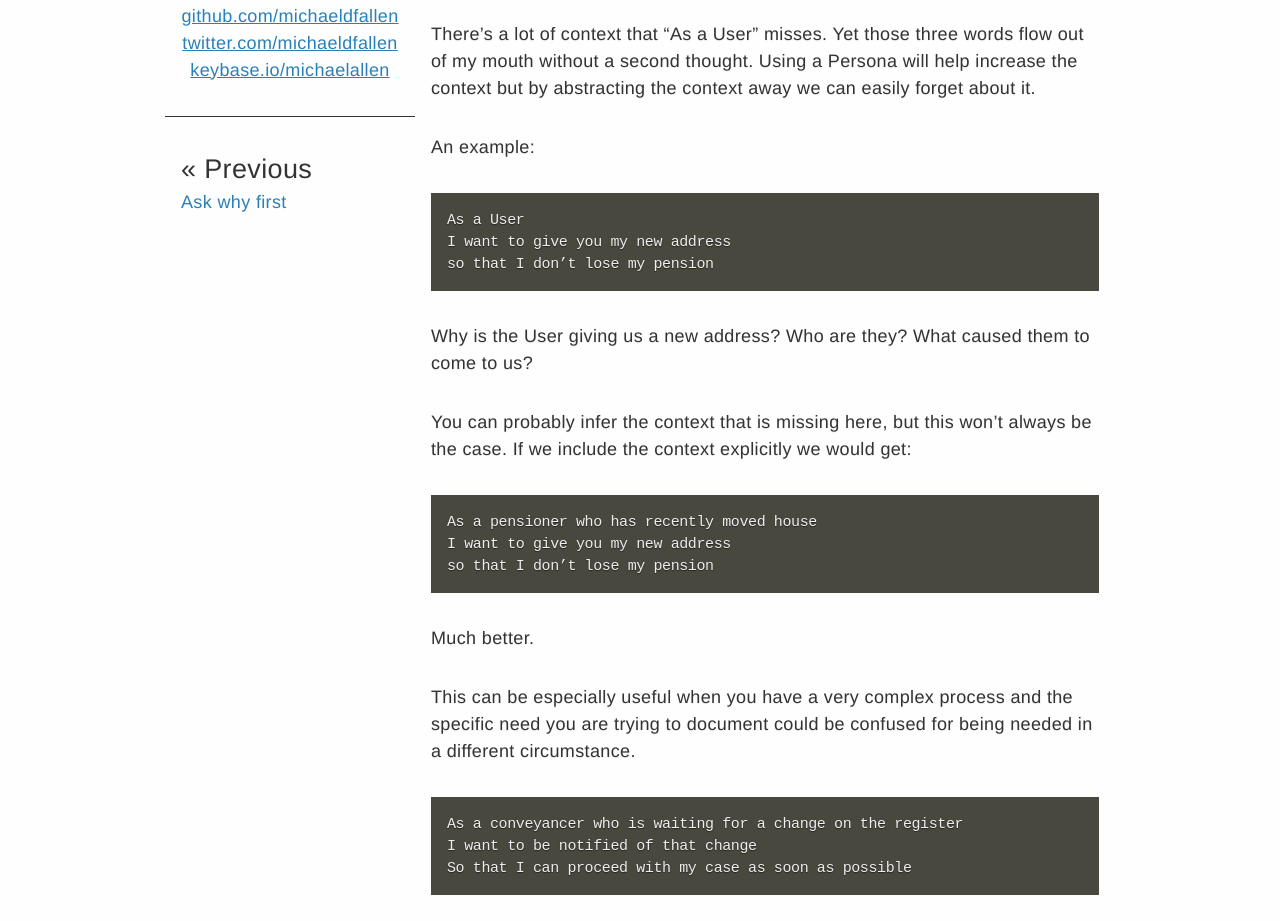
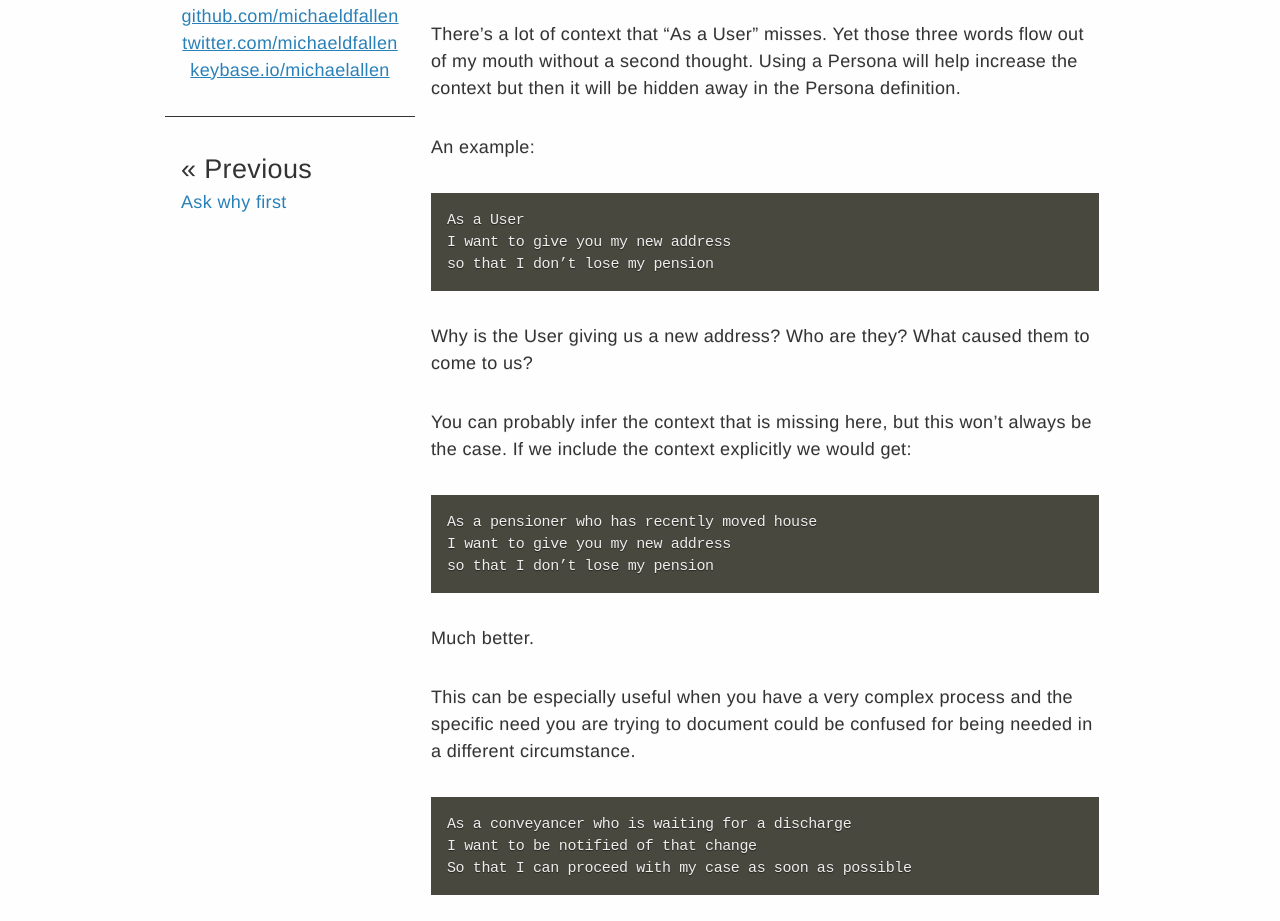
Before and after one commit to michaeldfallen/michaeldfallen.github.io, a Jekyll site: the page built from _posts/2015-03-24-story-writing-embed-context.markdown, in a window 1280 px wide. Shown: the part 403-1324 px from the top of the page. Built offline with Jekyll 4.4.1, drawn with Linux system fonts in a browser that asks for light colours.

Commit message:
rewording on using personas to increase context

```diff
--- a/_posts/2015-03-24-story-writing-embed-context.markdown
+++ b/_posts/2015-03-24-story-writing-embed-context.markdown
@@ -13,7 +13,7 @@ kettle currently on?
 
 There's a lot of context that “As a User” misses. Yet those three words flow out
 of my mouth without a second thought. Using a Persona will help increase the
-context but by abstracting the context away we can easily forget about it.
+context but then it will be hidden away in the Persona definition.
 
 An example:
 
@@ -37,7 +37,7 @@ This can be especially useful when you have a very complex process and the
 specific need you are trying to document could be confused for being needed in a
 different circumstance.
 
-    As a conveyancer who is waiting for a change on the register
+    As a conveyancer who is waiting for a discharge
     I want to be notified of that change
     So that I can proceed with my case as soon as possible
 
```
